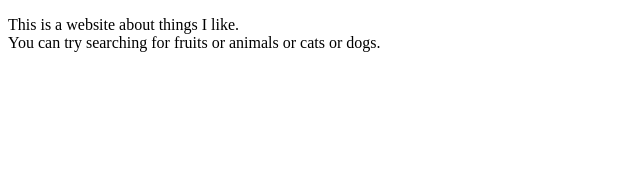
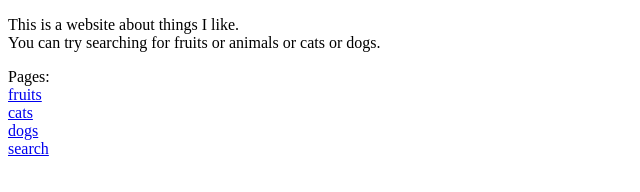
Before and after one commit to BLE-LTER/Lunr-Index-and-Search-for-Static-Sites, a plain HTML site: page example_site/index.html in a window 1280 px wide. Shown: the whole page, without its empty margins (0-640 px from the left). Drawn offline with Linux system fonts and the light colour scheme.

Commit message:
Add table of contents to index.html

```diff
--- a/example_site/index.html
+++ b/example_site/index.html
@@ -9,5 +9,12 @@
 <body>
 <p>This is a website about things I like.<br>
 You can try searching for fruits or animals or cats or dogs.</p>
+<p>
+Pages:<br>
+<a href="fruits.html">fruits</a><br>
+<a href="animals/cats.html">cats</a><br>
+<a href="animals/dogs.html">dogs</a><br>
+<a href="search.html">search</a>
+</p>
 </body>
 </html>
```
Also changed, not shown: example_site/lunr_index.js (+1 -1 lines), 1 other file.
